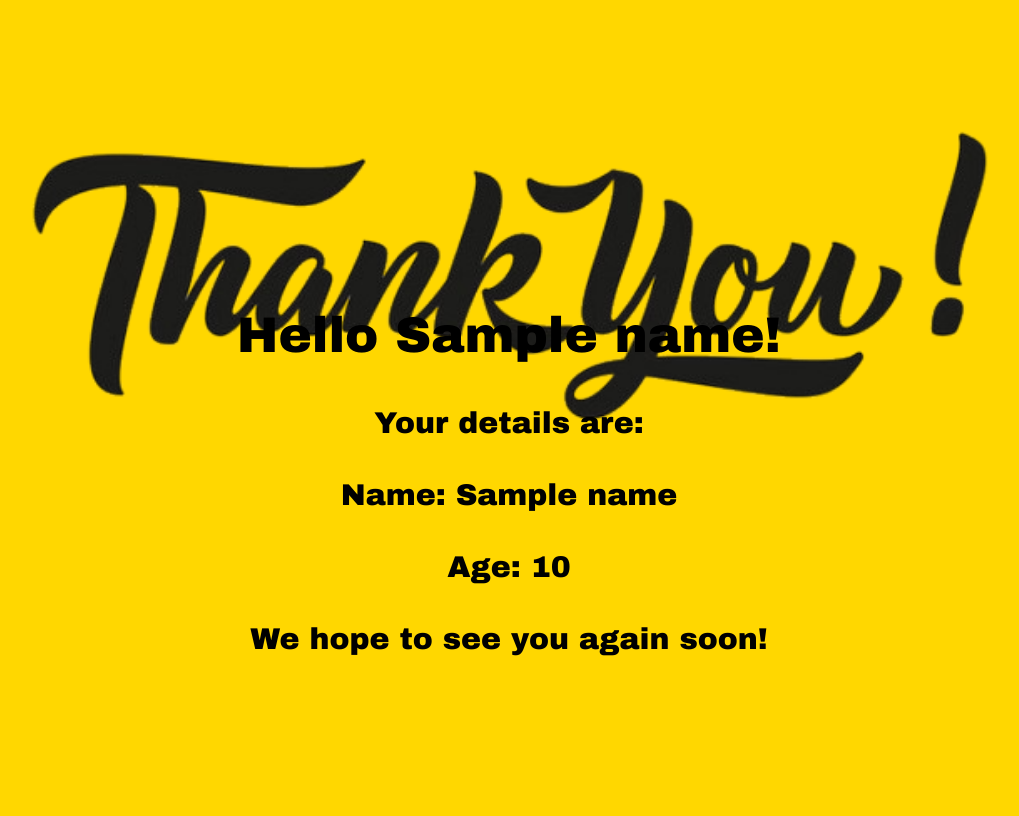
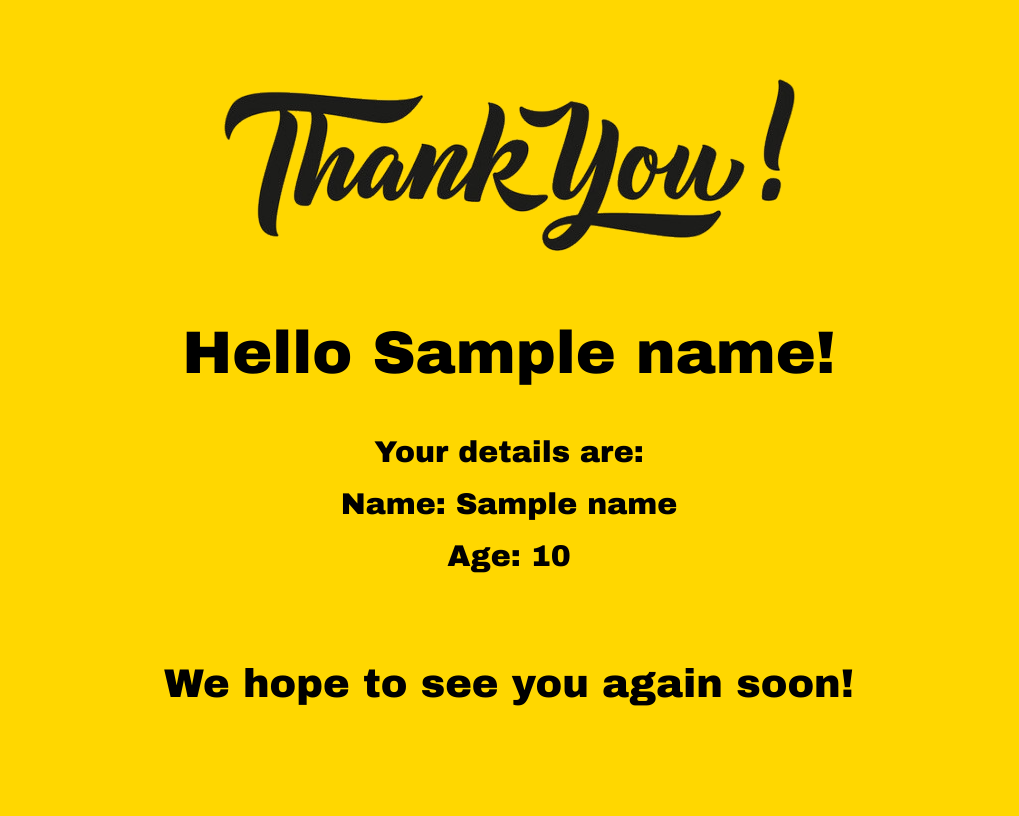
Before and after one commit to ah824/SSE_Lab_CW_2, a Flask app: template templates/hello.html in a window 1280 px wide. Shown: the whole page, without its empty margins (131-1150 px from the left). After the commit the page ends 706 px from the top, so only its background shows below. Run offline with Flask 3, Linux system fonts and the light colour scheme; the template is opened without the code that fills it: most values are stand-ins (such as "Sample title", 1, 10 or a date in 2020).

Commit message:
Changes to CSS and HTML

```diff
--- a/static/SSE_Lab_2_Part_3_Styles.css
+++ b/static/SSE_Lab_2_Part_3_Styles.css
@@ -3,29 +3,36 @@ body {
     font-family: "Arial Black", sans-serif;
     background-image: url('../static/thank_you-no-bg.png');
     background-position: top;
-    background-size: contain;
     background-repeat: no-repeat;
-    height: 100vh;
+    height: 5px;
     display: flex;
+    margin: 0;
     flex-direction: column;
     align-items: center;
+    justify-content: flex-start;
+    text-align: center;
 }
 
 .top-image {
-    width: 100%;
+    width: 100px;
     height: auto;
-    position: relative;
-    margin-bottom: 100px;
+    margin-bottom: 100vh;
 }
 
 h1 {
-    font-size: 50px;
+    font-size: 60px;
     font-weight: 700;
-    margin-top: 300px;
+    margin-top: 40vh;
 }
 
-p {
+.p1 {
     color: black;
     font-size: 30px;
-    margin-top: 10px;
+    margin: 10px 0;
 }
+
+.p2 {
+    color: black;
+    font-size: 40px;
+    margin-top: 10vh;
+}
--- a/templates/hello.html
+++ b/templates/hello.html
@@ -8,9 +8,9 @@
 </head>
 <body>
     <h1>Hello {{ name }}!</h1>
-    <p>Your details are:</p>
-    <p>Name: {{ name }}</p>
-    <p>Age: {{ age }}</p>
-    <p>We hope to see you again soon!</p>
+    <p class="p1">Your details are:</p>
+    <p class="p1">Name: {{ name }}</p>
+    <p class="p1">Age: {{ age }}</p>
+    <p class="p2">We hope to see you again soon!</p>
 </body>
 </html>
```
